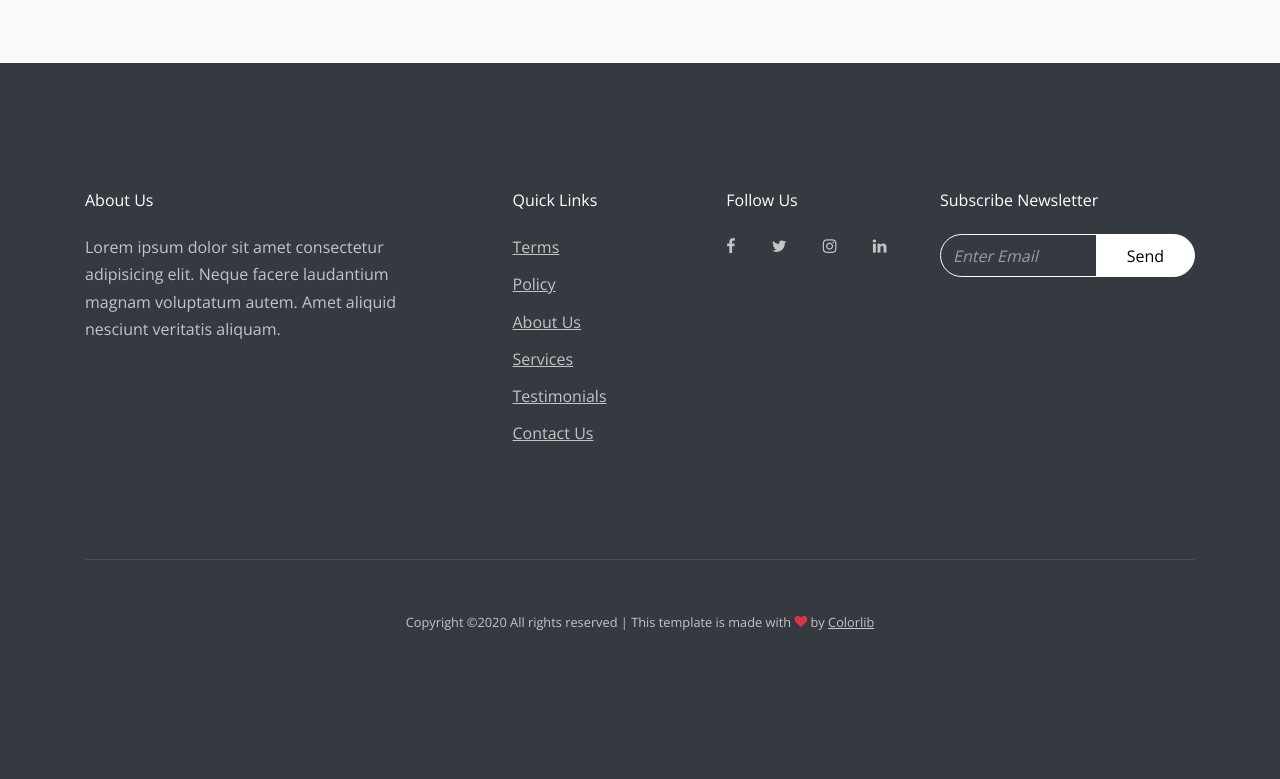
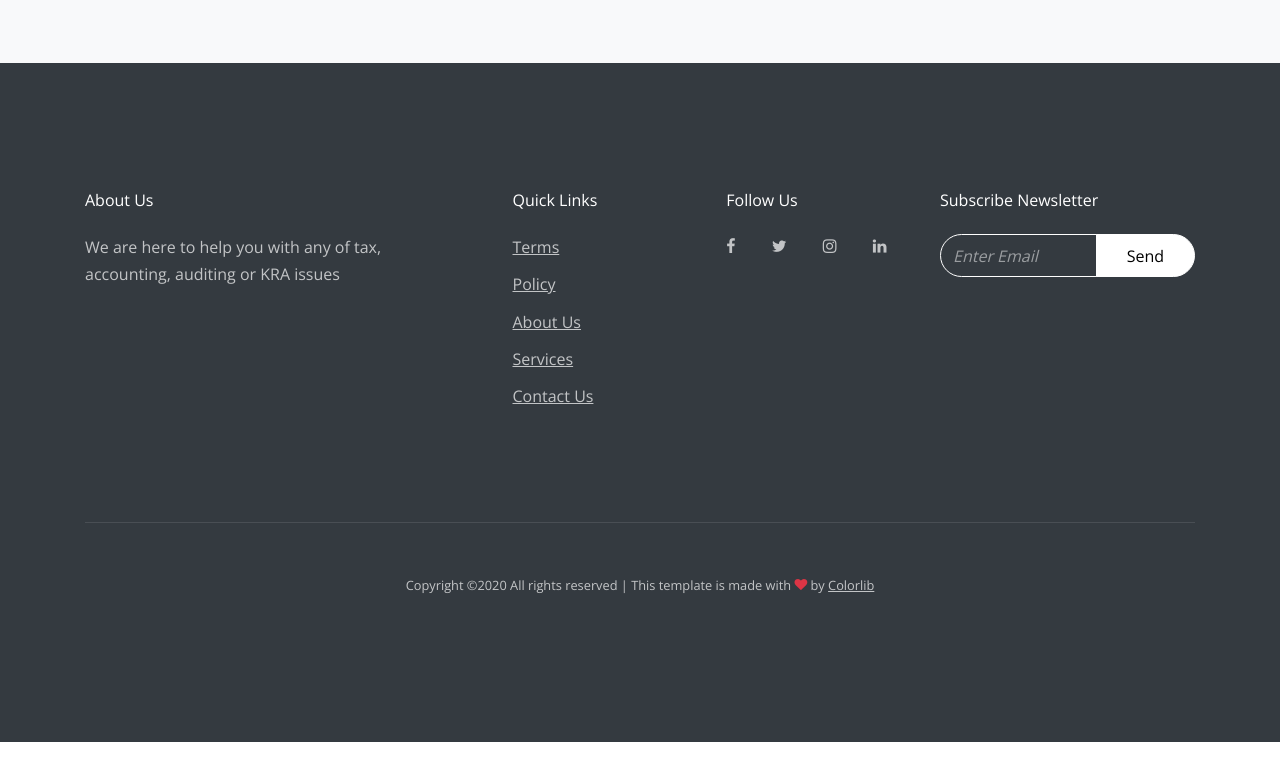
Before and after one commit to manuzcheruz/tax-gibu, a Django app: page / in a window 1280 px wide. Shown: the part 4914-5693 px from the top of the page. After the commit the page ends 5656 px from the top, so only its background shows below. Run offline with Django 3.2, Linux system fonts and the light colour scheme; some libraries are stand-ins or nearby versions; some web fonts are replaced.

Commit message:
modifying footer

```diff
--- a/tax/templates/tax/index.html
+++ b/tax/templates/tax/index.html
@@ -426,7 +426,7 @@
             <div class="row">
               <div class="col-md-5">
                 <h2 class="footer-heading mb-4">About Us</h2>
-                <p>Lorem ipsum dolor sit amet consectetur adipisicing elit. Neque facere laudantium magnam voluptatum autem. Amet aliquid nesciunt veritatis aliquam.</p>
+                <p>We are here to help you with any of tax, accounting, auditing or KRA issues</p>
               </div>
               <div class="col-md-3 ml-auto">
                 <h2 class="footer-heading mb-4">Quick Links</h2>
@@ -435,7 +435,6 @@
                   <li><a href="#about-section" class="smoothscroll">Policy</a></li>
                   <li><a href="#about-section" class="smoothscroll">About Us</a></li>
                   <li><a href="#services-section" class="smoothscroll">Services</a></li>
-                  <li><a href="#testimonials-section" class="smoothscroll">Testimonials</a></li>
                   <li><a href="#contact-section" class="smoothscroll">Contact Us</a></li>
                 </ul>
               </div>
```
